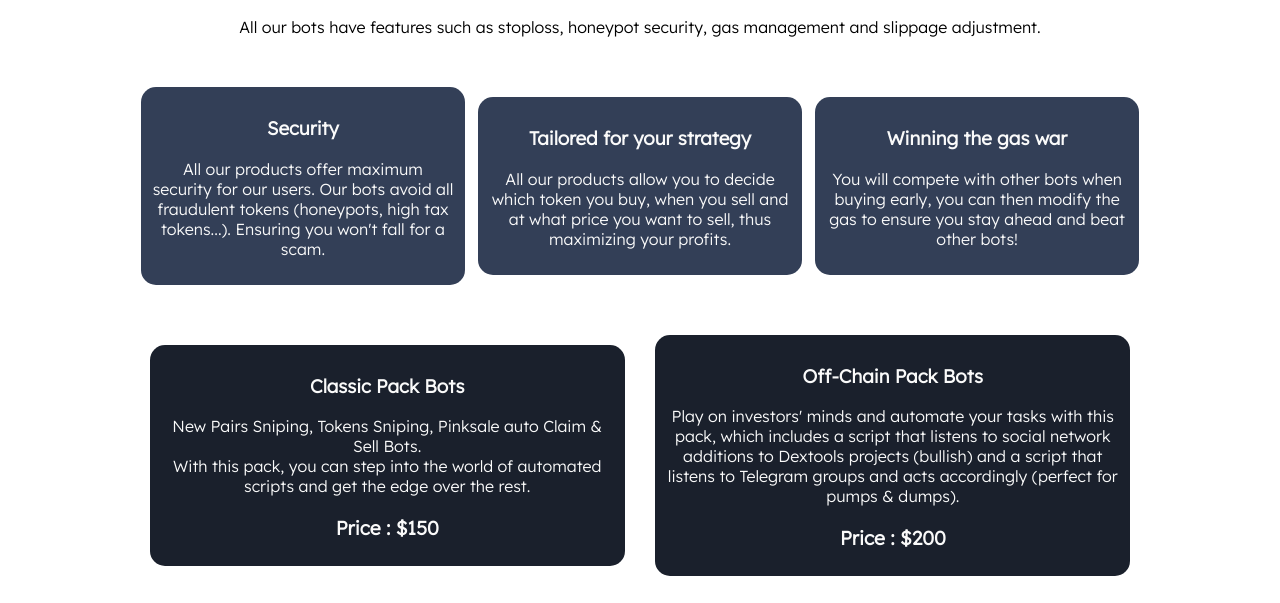
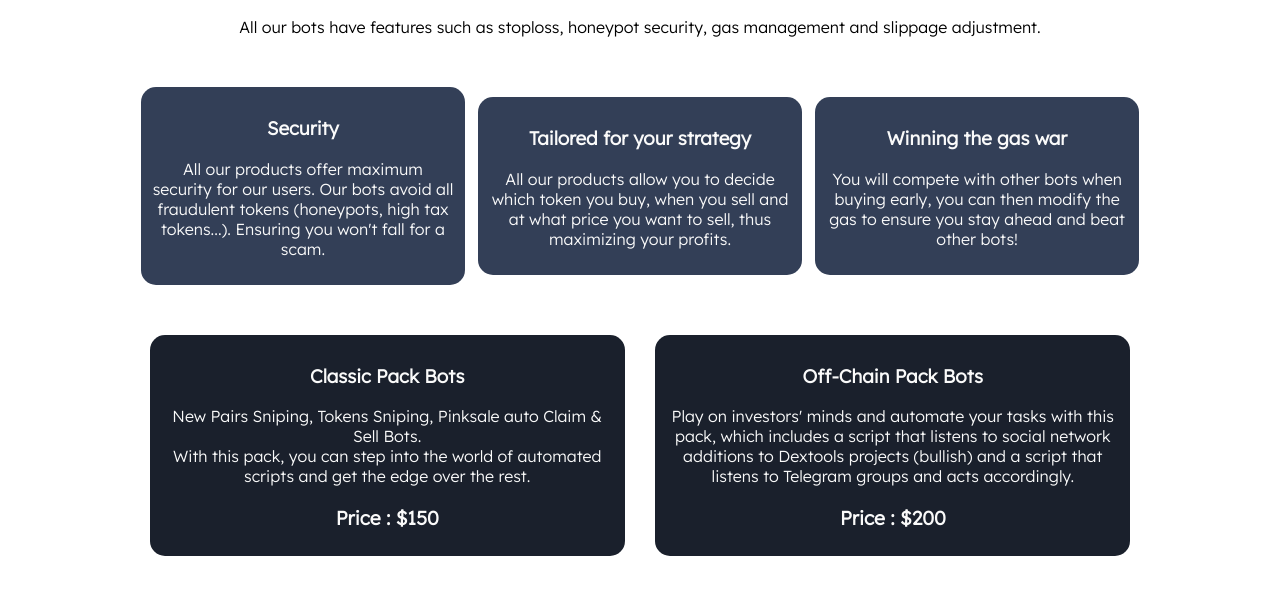
Before and after one commit to chipbots/chipbots.github.io, a plain HTML site: page bots.html in a window 1280 px wide. Shown: the part 184-787 px from the top of the page. Drawn offline with Linux system fonts and the light colour scheme.

Commit message:
Update bots.html

```diff
--- a/bots.html
+++ b/bots.html
@@ -54,7 +54,7 @@
             </div>
             <div class="bot-5">
                 <h3>Off-Chain Pack Bots</h3>
-                <p>Play on investors' minds and automate your tasks with this pack, which includes a script that listens to social network additions to Dextools projects (bullish) and a script that listens to Telegram groups and acts accordingly (perfect for pumps & dumps).<br /><br /><b>Price : $200</b></p>
+                <p>Play on investors' minds and automate your tasks with this pack, which includes a script that listens to social network additions to Dextools projects (bullish) and a script that listens to Telegram groups and acts accordingly.<br /><br /><b>Price : $200</b></p>
             </div>
     </div>
     <div class="new-bot">
```
